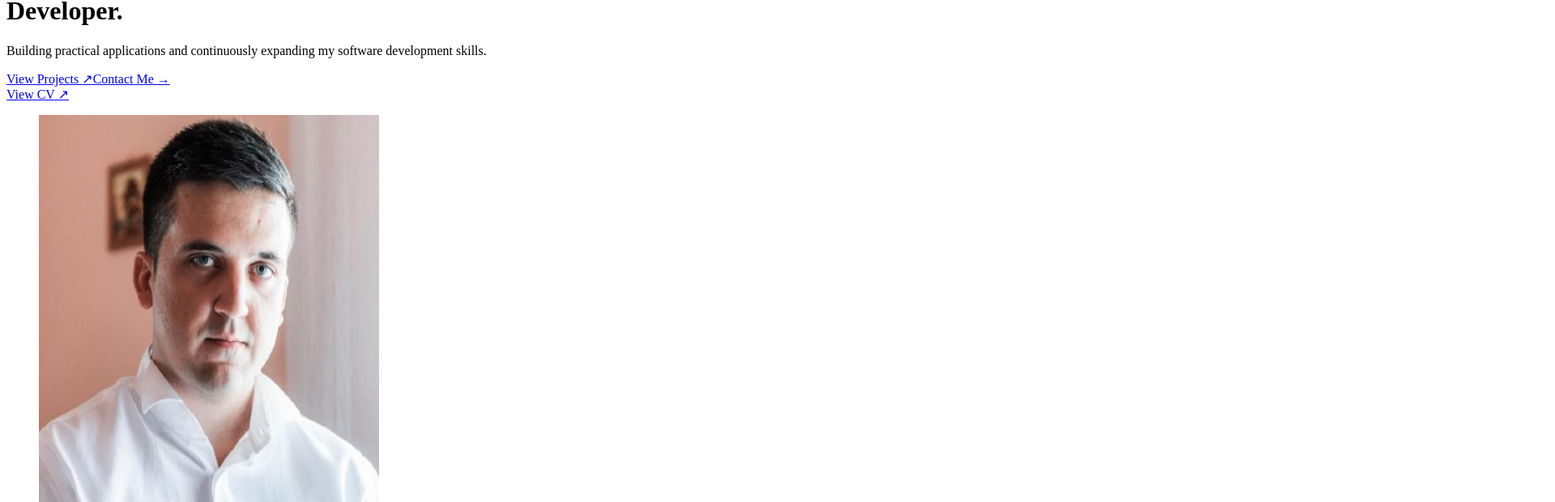
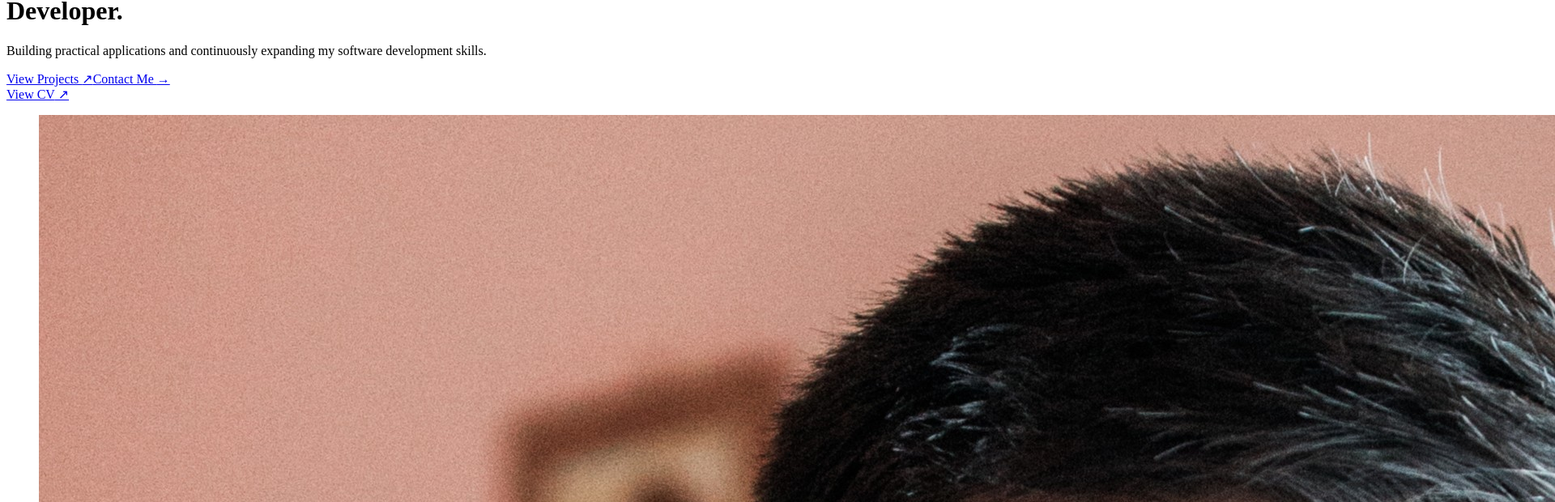
Before and after one commit to georgerachiotis/my-portfolio, a React (Vite) app: page / in a window 1280 px wide. Shown: the part 196-816 px from the top of the page at 81% size, 1920 px wide, since content can reach past the window. Built offline with nearby package versions, Linux system fonts and the light colour scheme; the HTML template or start-up script is replaced by a standard one.

Commit message:
Use higher resolution portfolio portrait

```diff
--- a/src/components/Hero.jsx
+++ b/src/components/Hero.jsx
@@ -18,7 +18,7 @@ export default function Hero() {
         </div>
       </div>
       <figure className="portrait">
-        <div className="portraitFrame"><img src={profilePic} alt="Georgios Rachiotis" width="420" height="500" fetchPriority="high" /></div>
+        <div className="portraitFrame"><img src={profilePic} alt="Georgios Rachiotis" width="2736" height="2646" fetchPriority="high" /></div>
         <figcaption><span>Learning. Building. Moving forward.</span><span aria-hidden="true">↗</span></figcaption>
       </figure>
       <div className="heroBottom"><span>Professional experience. A new technical direction.</span><a href="#about">Get to know me <span aria-hidden="true">↓</span></a></div>
```
Also changed, not shown: src/assets/profilepic.jpg.
